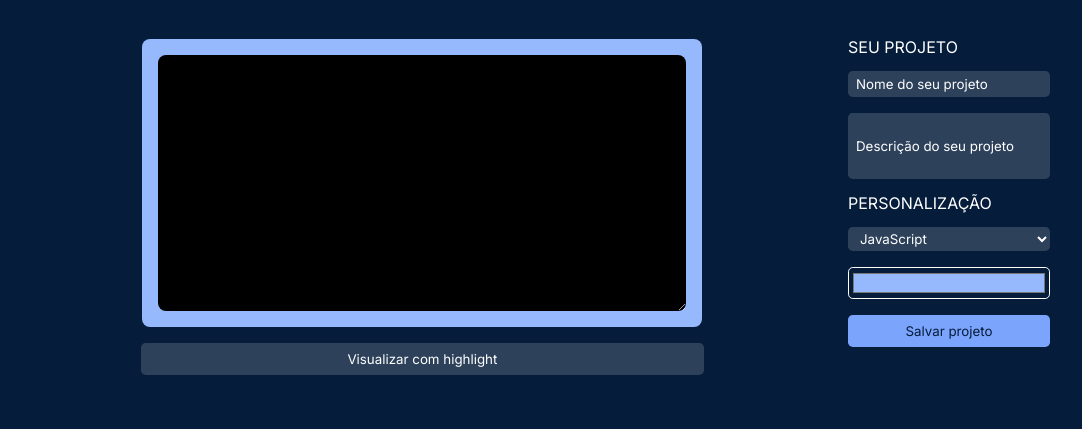
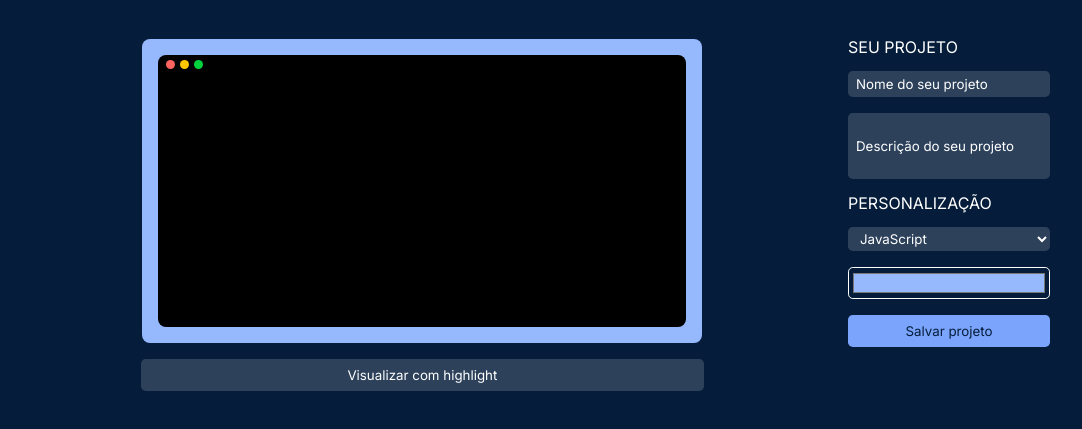
Before and after one commit to YasminGonc/formacao-frontend-alura, a plain HTML site: page alura-challenge/aluraDev/index.html in a window 1280 px wide. Shown: the part 69-498 px from the top of the page, 198-1280 px from the left. Drawn offline with Linux system fonts and the light colour scheme.

Commit message:
ajustes css

```diff
--- a/alura-challenge/aluraDev/css/style.css
+++ b/alura-challenge/aluraDev/css/style.css
@@ -91,6 +91,7 @@ main {
 }
 .editor {
     display: flex;
+    flex-direction: column;
     align-items: center;
     justify-content: center;
     background: var(--blue100);
@@ -98,14 +99,23 @@ main {
     padding: 1rem;
     border-radius: 0.5rem;
 }
+.editor label {
+    width: 40vw;
+    text-align: left;
+    padding: 0 0.5rem;
+    background-color: black;
+    border-radius: 0.5rem 0.5rem 0 0;
+    border: none;
+}
 .editor textarea {
     background-color: black;
     color: var(--white);
     border: none;
     width: 40vw;
     height: 30vh;
-    border-radius: 0.5rem;
+    border-radius: 0 0 0.5rem 0.5rem;
     padding: 0.5rem;
+    resize: none;
 }
 .codigo button {
     background: var(--blueinput);
@@ -227,6 +237,9 @@ form input[type="submit"]:hover, .codigo button:hover {
         width: 90%;
         padding: 1.5rem;
     }
+    .editor label {
+        width: 95%;
+    }
     .editor textarea {
         width: 95%;
         height: 15vh;
--- a/alura-challenge/aluraDev/index.html
+++ b/alura-challenge/aluraDev/index.html
@@ -40,8 +40,11 @@
             </ul>
         </aside>
         <section class="codigo">
+            <!-- <img src="images/icon-dot-dot-dot.svg" alt="" id="dot">-->
+
             <div class="editor">
-                <textarea name="" id="ed" cols="30" rows="10"></textarea>
+                <label for="edcodigo"><img src="images/icon-dot-dot-dot.svg" alt="" id="dot"></label>
+                <textarea name="edcodigo" id="edcodigo" cols="30" rows="10"></textarea>
             </div>
             <button>Visualizar com highlight</button>
         </section>
```
Also changed, not shown: alura-challenge/aluraDev/images/icon-dot-dot-dot.svg (added).
